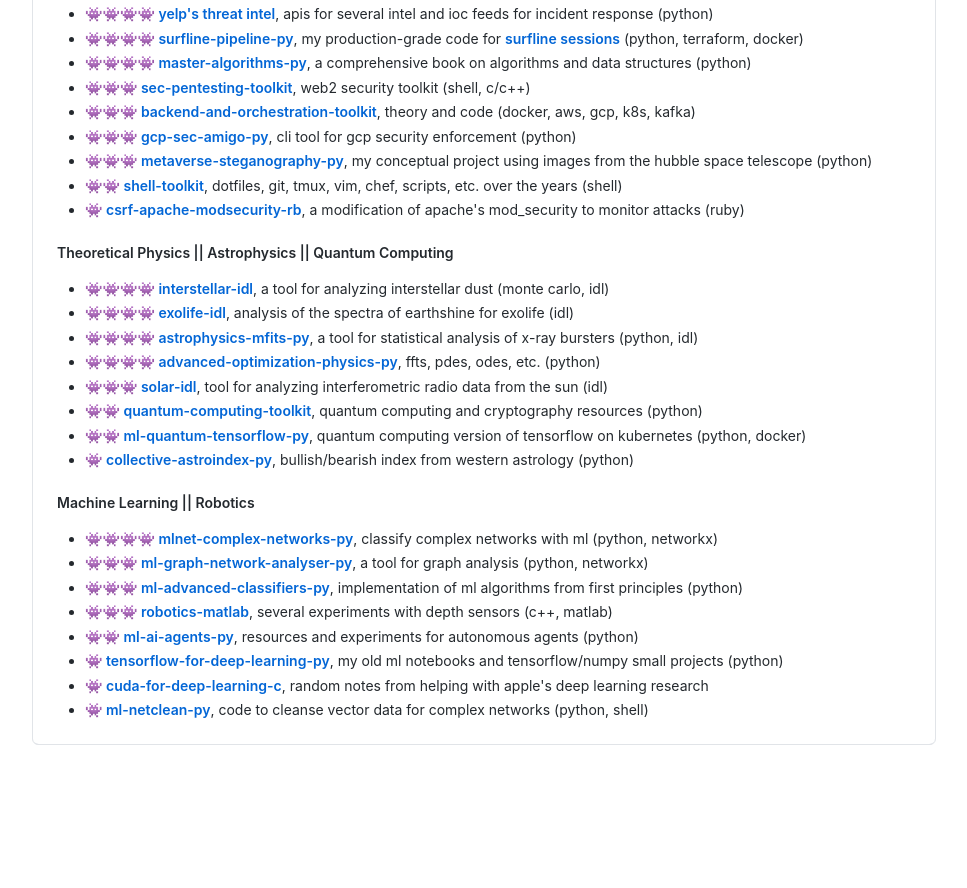
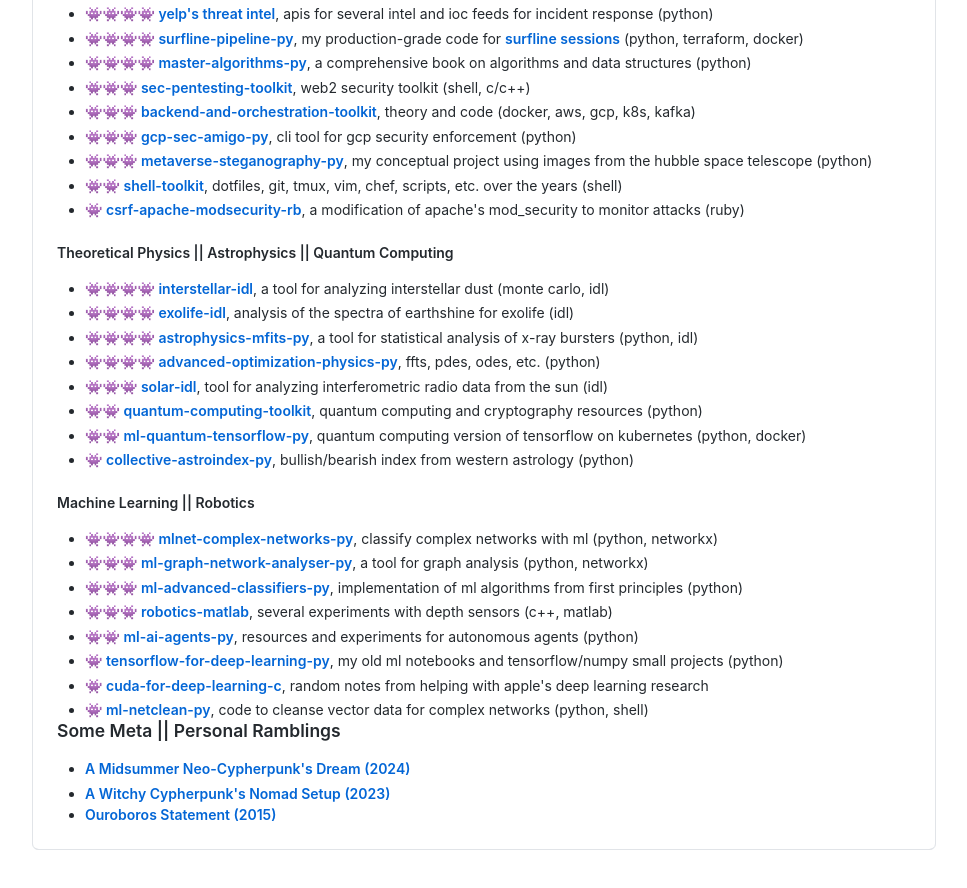
Before and after one commit to von-steinkirch/bt3gl.xyz-website, a plain HTML site: page public/post/index.html in a window 1280 px wide. Shown: the part 3749-4637 px from the top of the page, without its empty margins (312-1279 px from the left). Before the commit the page ends 4574 px from the top, so only its background shows below. Drawn offline with Linux system fonts and the light colour scheme.

Commit message:
Add a session for personal/meta essays

```diff
--- a/public/post/index.html
+++ b/public/post/index.html
@@ -447,6 +447,20 @@
 	</ul>
 
 </article>
+
+<article class="markdown-body entry-content container-lg f5">
+
+	<h3>Some Meta || Personal Ramblings</h2>
+
+	<ul>
+		<li><strong><a target="_blank" href="https://www.urani.trade/blog/almost_summer">A Midsummer Neo-Cypherpunk's Dream (2024)</a></strong></li>
+		<li><strong><a target="_blank" href="https://mirror.xyz/motherofbots.eth/mNDymtT5in8bFF83a0ECwsTSpqnA4rcFxmr0MU_W2hg">A Witchy Cypherpunk's Nomad Setup (2023)</strong></li>
+		<li><strong><a target="_blank" href="https://singularity-sh.vercel.app/ouroboros-statement.html">Ouroboros Statement (2015)</a></strong></li>
+	</ul>
+
+</article>
+
+
 </div>
 </div>
 </div>
```
